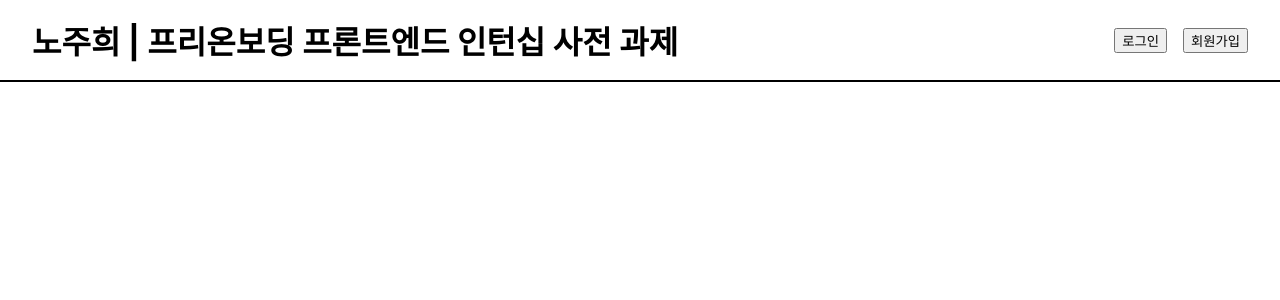
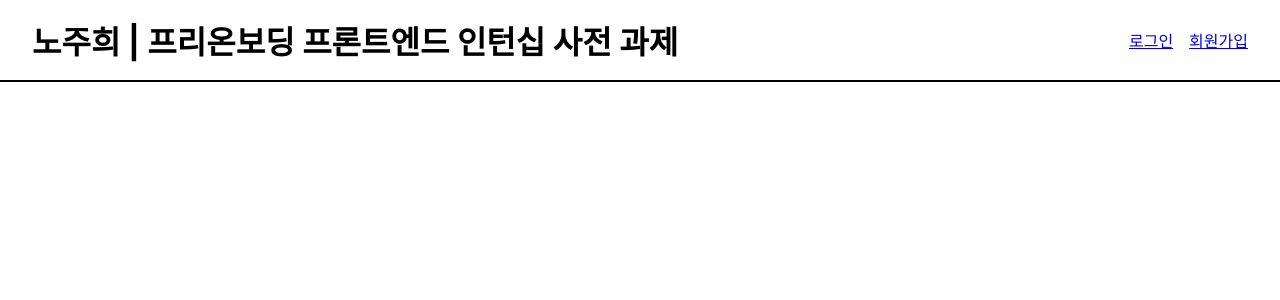
Before and after one commit to jh1109/wanted-pre-onboarding-frontend, a React (Create React App) app: page / in a window 1280 px wide. Shown: the top 300 px of the page. Built offline with nearby package versions, Linux system fonts and the light colour scheme.

Commit message:
feat: 로그인, 회원가입 라우터 연결

```diff
--- a/src/components/header/Header.js
+++ b/src/components/header/Header.js
@@ -1,7 +1,7 @@
 import React from 'react';
 
 import classes from './Header.module.css';
-import Button from '../UI/Button';
+import { Link } from 'react-router-dom';
 const Header = () => {
   return (
     <header className={classes.header}>
@@ -9,10 +9,10 @@ const Header = () => {
       <nav className={classes.navigation}>
         <ul>
           <li>
-            <Button>로그인</Button>
+            <Link to="/signin">로그인</Link>
           </li>
           <li>
-            <Button>회원가입</Button>
+            <Link to="/signup">회원가입</Link>
           </li>
         </ul>
       </nav>
```
